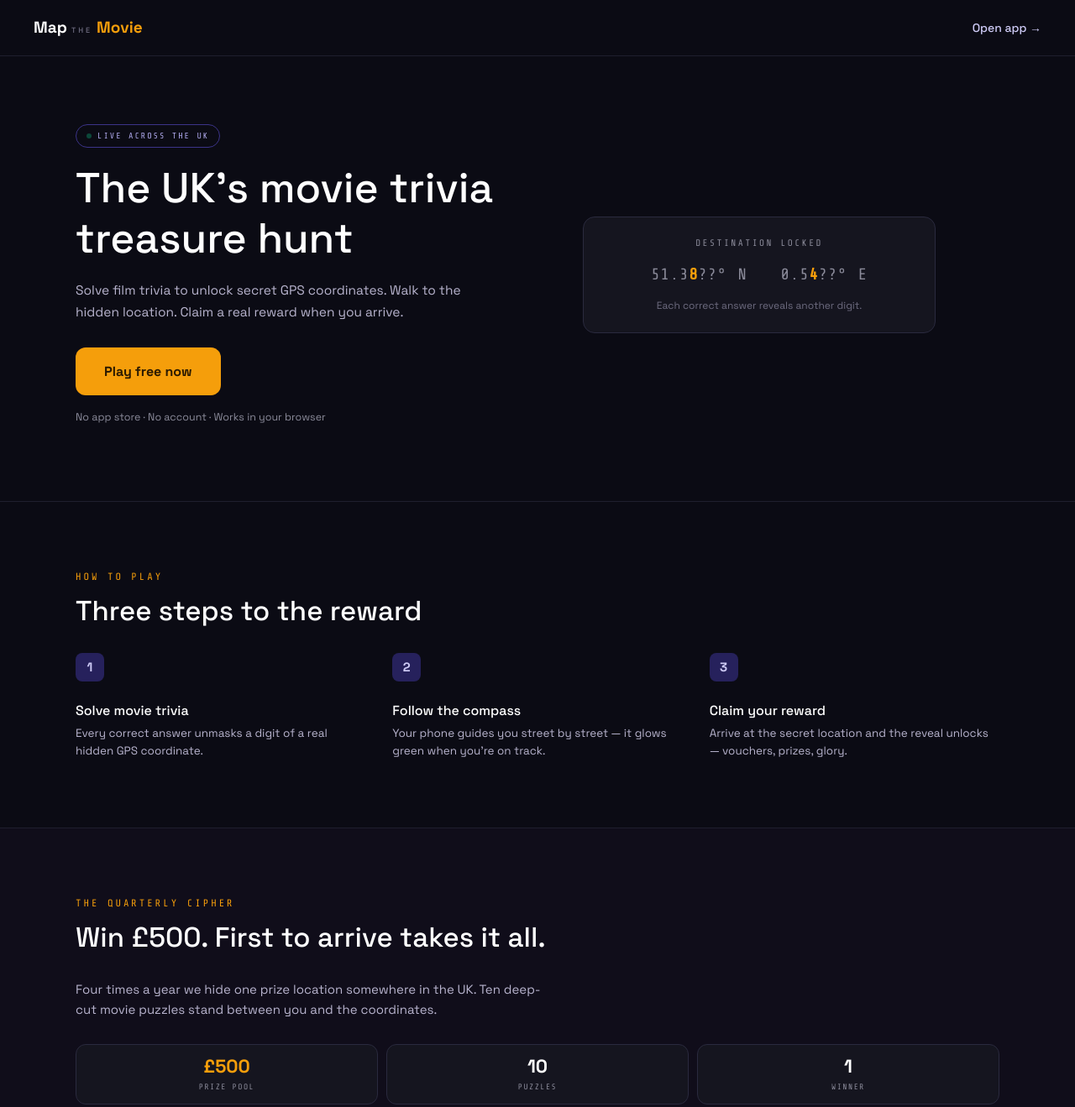
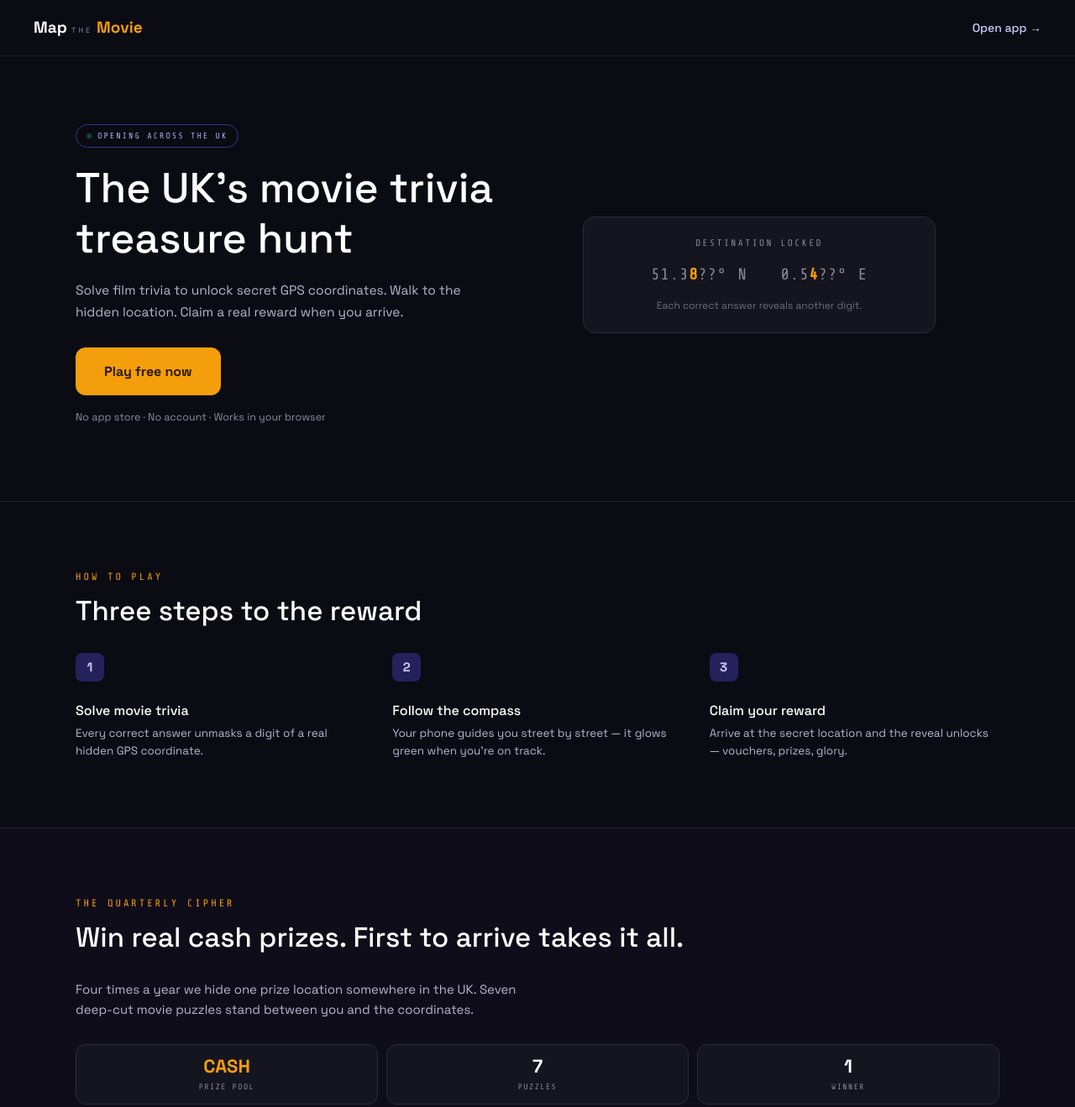
Before and after one commit to geofictionlabs/mapthemovie-landing, a plain HTML site: page index.html in a window 1280 px wide. Shown: the top 1319 px of the page at 84% size. Drawn offline with nearby package versions, Linux system fonts and the light colour scheme.

Commit message:
Fix copy claims to match what's actually built
- Hero badge: "LIVE ACROSS THE UK" -> "OPENING ACROSS THE UK" (site
  isn't live UK-wide yet)
- Quarterly Cipher: drop the hardcoded "£500" prize claim (no prize
  pool commitment exists) in favor of "real cash prizes"
- Correct puzzle count from ten to seven to match the actual build

```diff
--- a/index.html
+++ b/index.html
@@ -125,7 +125,7 @@ footer{border-top:0.5px solid #1F1F2E;padding:20px;display:flex;align-items:cent
 <section class="hero">
   <div class="hero-inner">
     <div class="hero-copy">
-      <div class="badge"><span class="badge-dot"></span>LIVE ACROSS THE UK</div>
+      <div class="badge"><span class="badge-dot"></span>OPENING ACROSS THE UK</div>
       <h1>The UK's movie trivia treasure hunt</h1>
       <p class="subhead">Solve film trivia to unlock secret GPS coordinates. Walk to the hidden location. Claim a real reward when you arrive.</p>
       <a href="https://app.mapthemovie.co.uk" class="btn-cta">Play free now</a>
@@ -178,15 +178,15 @@ footer{border-top:0.5px solid #1F1F2E;padding:20px;display:flex;align-items:cent
 <section class="section cipher-section" id="cipher">
   <div class="wrap">
     <div class="eyebrow">THE QUARTERLY CIPHER</div>
-    <h2>Win &pound;500. First to arrive takes it all.</h2>
-    <p class="body-text">Four times a year we hide one prize location somewhere in the UK. Ten deep-cut movie puzzles stand between you and the coordinates.</p>
+    <h2>Win real cash prizes. First to arrive takes it all.</h2>
+    <p class="body-text">Four times a year we hide one prize location somewhere in the UK. Seven deep-cut movie puzzles stand between you and the coordinates.</p>
     <div class="cipher-stats">
       <div class="stat-card">
-        <div class="stat-val gold">&pound;500</div>
+        <div class="stat-val gold">CASH</div>
         <div class="stat-label">PRIZE POOL</div>
       </div>
       <div class="stat-card">
-        <div class="stat-val">10</div>
+        <div class="stat-val">7</div>
         <div class="stat-label">PUZZLES</div>
       </div>
       <div class="stat-card">
```
